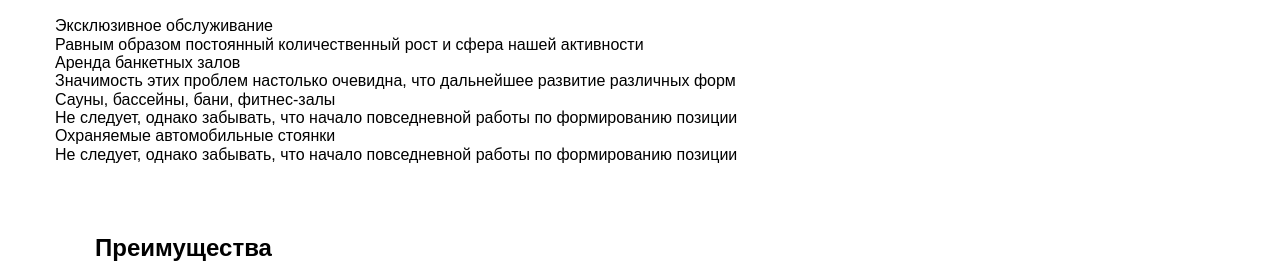
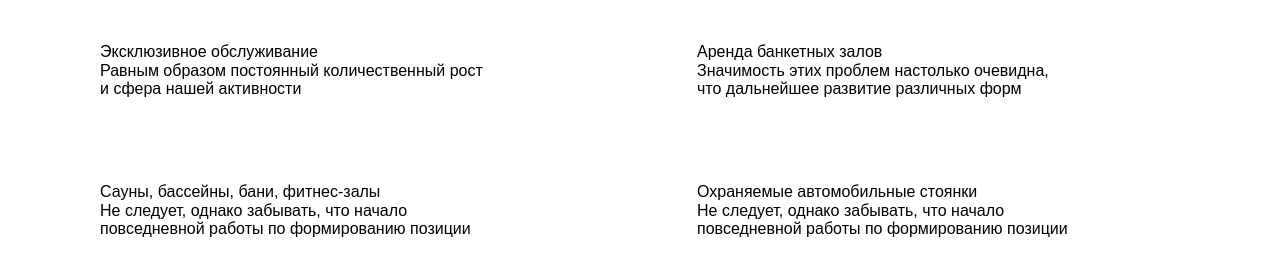
Before and after one commit to Sie1s/6303zimin_practice, a plain HTML site: page index.html in a window 1280 px wide. Shown: the part 717-980 px from the top of the page. Drawn offline with Linux system fonts and the light colour scheme.

Commit message:
services done

```diff
--- a/css/style.css
+++ b/css/style.css
@@ -102,3 +102,19 @@
   margin: 0;
   margin-bottom: 15px;
 }
+
+/* services */
+
+.main-services-list {
+  flex-wrap: wrap;
+}
+
+.main-services-item {
+  width: 573px;
+  padding: 26px 126px 35px 45px;
+  margin-bottom: 24px;
+}
+
+.main-services-item:not(:nth-child(2n)) {
+  margin-right: 24px;
+}
--- a/index.html
+++ b/index.html
@@ -117,7 +117,7 @@
                 <h2 class="main-header">
                     Услуги
                 </h2>
-                <ul class="main-services-list list-reset">
+                <ul class="main-services-list flex list-reset">
                     <li class="main-services-item">
                         <a class="card-link" href="#">
                             Эксклюзивное обслуживание
```
